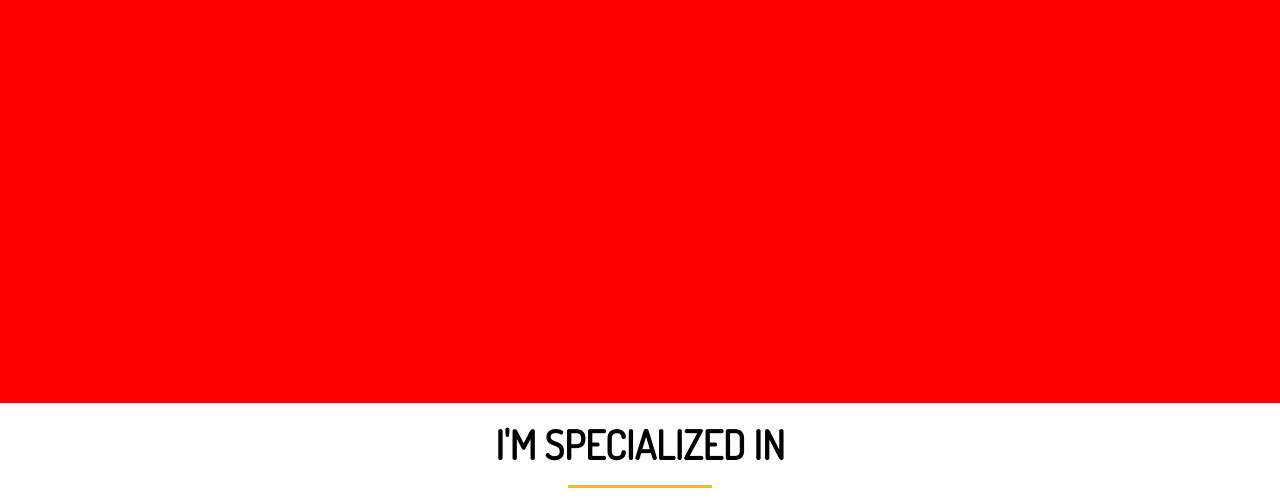
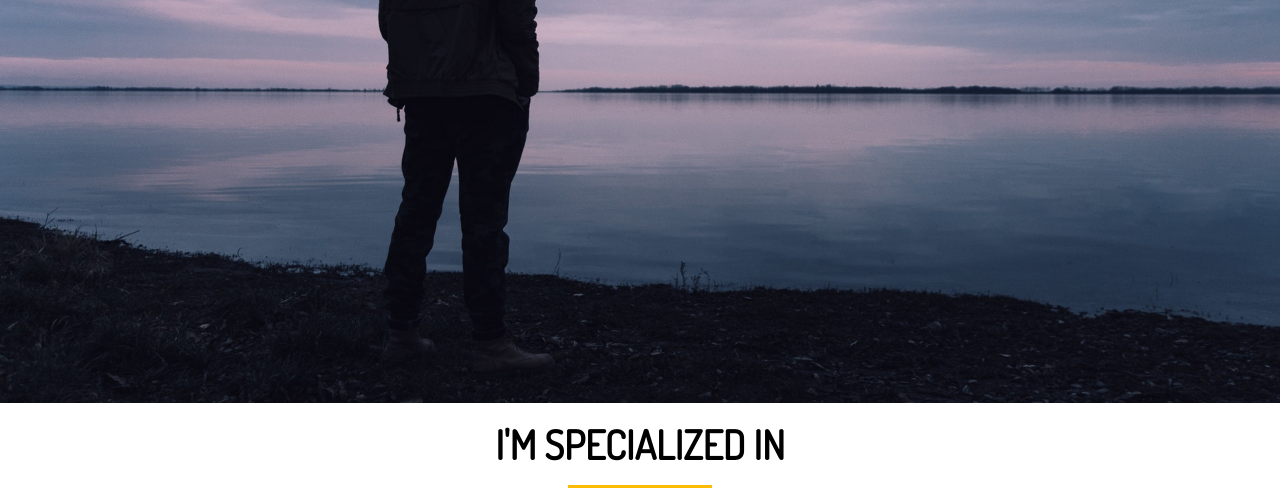
Before and after one commit to PranitChavan/Portfolio-Project, a plain HTML site: page main/index.html in a window 1280 px wide. Shown: the part 397-898 px from the top of the page. Drawn offline with Linux system fonts and the light colour scheme.

Commit message:
Update 0.5

```diff
--- a/main/css/style.css
+++ b/main/css/style.css
@@ -10,7 +10,6 @@ li {
 
 body {
   font-family: "Dosis";
-  background-color: red;
 }
 
 .container {
@@ -35,7 +34,7 @@ img {
 }
 
 #header {
-  background: url() no-repeat center center/cover;
+  background: url(../img/showcase.jpg) no-repeat center center/cover;
   height: 100vh;
   width: 100%;
 }
```
